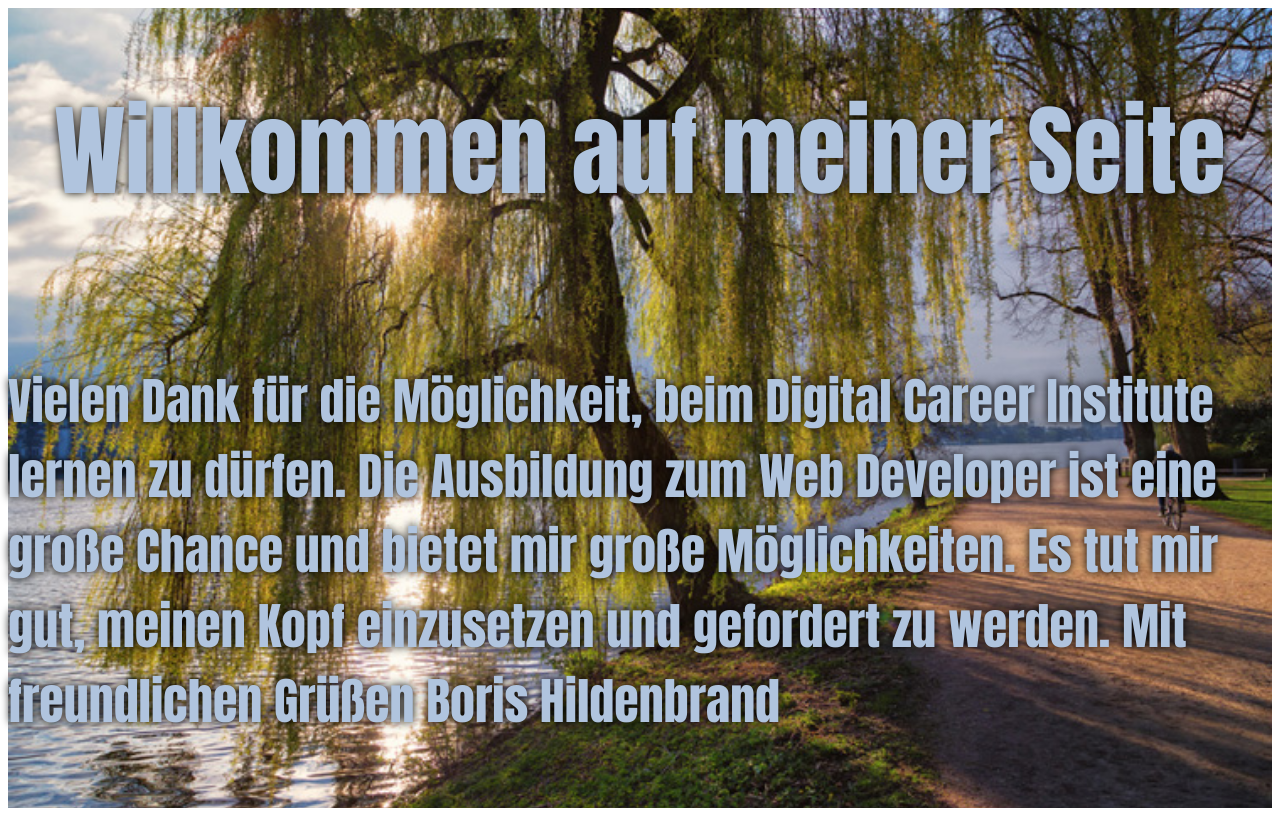
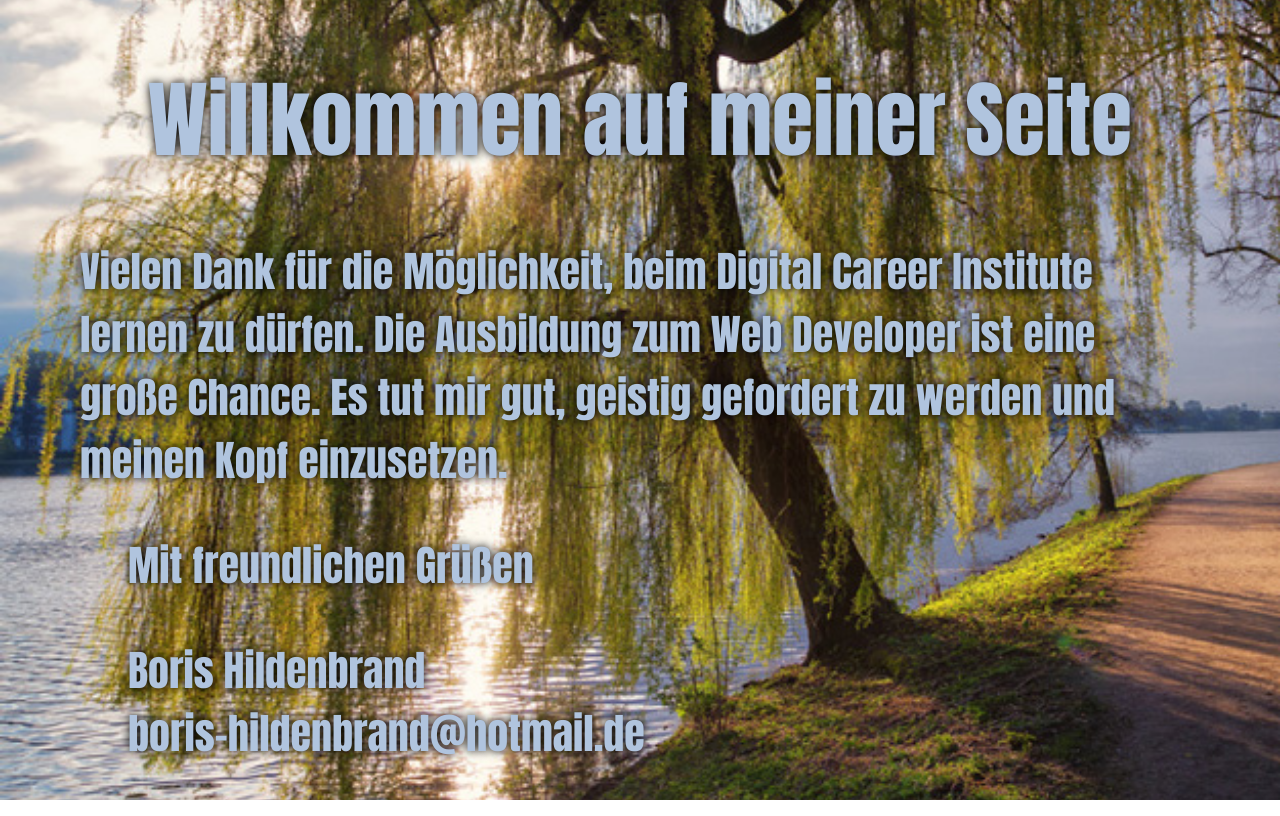
Before and after one commit to BorisHildenbrand/BorisH-Microsite, a plain HTML site: page index.html in a window 1280 px wide. Drawn offline with Linux system fonts and the light colour scheme.

Commit message:
Add files via upload

```diff
--- a/grid-intro.css
+++ b/grid-intro.css
@@ -1,68 +1,29 @@
-.body {
-    */ margin: 0;
-    font-family: Haettenschweiler;
-}
-
-.grid-align {
+.body1 {
+    box-sizing: border-box;
+    margin: 0;
     width: 100%;
-    height: 100vh;
-    display: grid;
+    height: 90vh;
     justify-items: center;
-    align-items: baseline;
     font-family: Impact, Haettenschweiler, 'Arial Narrow Bold', sans-serif;
-    font-size: 50px;
+    font-size: 42px;
     color: lightsteelblue;
     background-image: url(Weide-Fluß.jpg);
     background-repeat: no-repeat;
-    background-position: center;
-    background-size: 100%;
+    background-position: left;
+    object-position: top center;
+    background-size: 120%;
     text-shadow: 0 0 10px black;
-}
-
-.text-center {
-    text-align: right;
-}
-
-.grid-align-multi {
-    display: grid;
-
-    grid-template-columns: 20rem 20rem;
-    grid-template-rows: 20rem 20rem;
-
-    justify-items: center;
-    align-items: center;
-}
-
-.col-1 {
-    background-color: red;
-}
-
-.col-2 {
-    background-color: rebeccapurple;
-}
-
-.col-3 {
-    background-color: gold;
-}
-
-.col-4 {
-    background-color: green;
+    padding-top: 20 rem;
+    padding-left: 5rem;
+    padding-right: 5rem;
 
 }
 
-.grid2 {
-
-    display: grid;
-
-    grid-template-columns: 10rem 10rem 10rem;
-    grid-template-rows: 10rem 10rem 10rem;
-
+.h1-center {
+    text-align: center;
 }
 
-.col-5 {
-    background-color: royalblue;
+.p1 {
+    padding-left: 3rem;
+    padding-right: 5rem;
 }
-
-.col-6 {
-    background-color: violet;
-}
--- a/index.html
+++ b/index.html
@@ -8,17 +8,29 @@
     <link rel="stylesheet" href="grid-intro.css">
 </head>
 
-<body>
+<body class="body1">
 
 
-    <div class="grid-align">
+    <div>
         <div>
-            <h1 class="text-center">Willkommen auf meiner Seite
+            <h1 class="h1-center">Willkommen auf meiner Seite
             </h1>
         </div>
         <div>
-            <p>Vielen Dank für die Möglichkeit, beim Digital Career Institute lernen zu dürfen. Die Ausbildung zum Web
-                Developer ist eine große Chance und bietet mir große Möglichkeiten. Es tut mir gut, meinen Kopf
-                einzusetzen und gefordert zu werden. Mit freundlichen Grüßen Boris Hildenbrand </p>
+            <p>Vielen Dank für die Möglichkeit, beim Digital Career Institute lernen zu dürfen.
+                Die Ausbildung zum Web Developer ist eine große Chance. Es tut mir gut, geistig gefordert zu
+                werden und meinen Kopf einzusetzen.
+            </p>
+            <p class="p1"> Mit freundlichen Grüßen </p>
+
+            <p class="p1">Boris Hildenbrand <br> boris-hildenbrand@hotmail.de</p>
+
+
+
         </div>
     </div>
+
+
+</body>
+
+</html>
```
